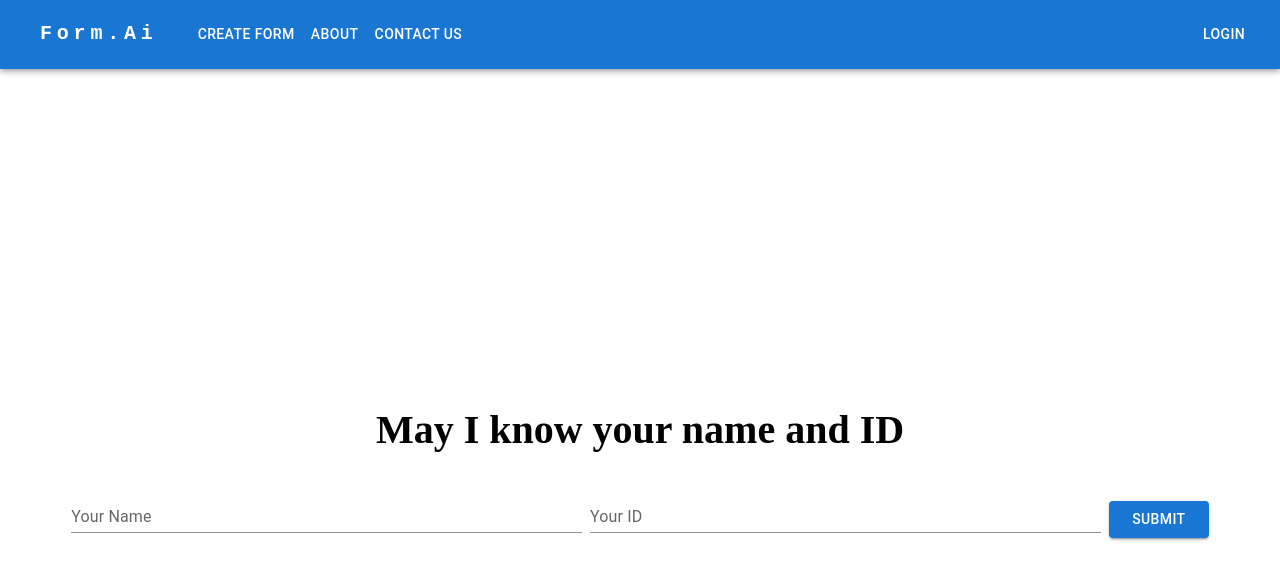
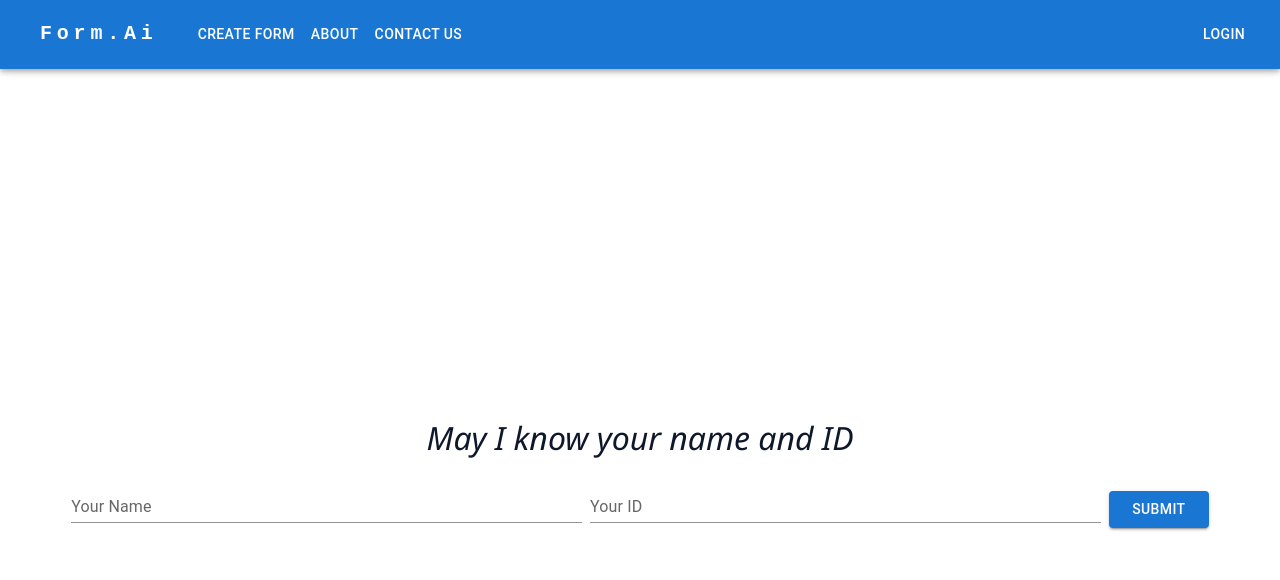
Before and after one commit to nalin-programmer/Form-AI, a React (Vite) app: page /forms/create in a window 1280 px wide. Shown: the top 580 px of the page. Built offline with nearby package versions, Linux system fonts and the light colour scheme; some icons are missing.

Commit message:
minor changes

```diff
--- a/src/index.css
+++ b/src/index.css
@@ -28,9 +28,12 @@
 }
 
 .question-text {
-  font-size: 2.5rem;
-  font-weight: 600;
-  margin-bottom: 2rem;
+  font-size: 2rem;
+  color: #0f172a;
+  margin-bottom: 1rem;
+  font-style: italic;
+  font-weight: 500;
+  font-family: 'Segoe UI', Tahoma, Geneva, Verdana, sans-serif;
 }
 
 .input-group,
```
